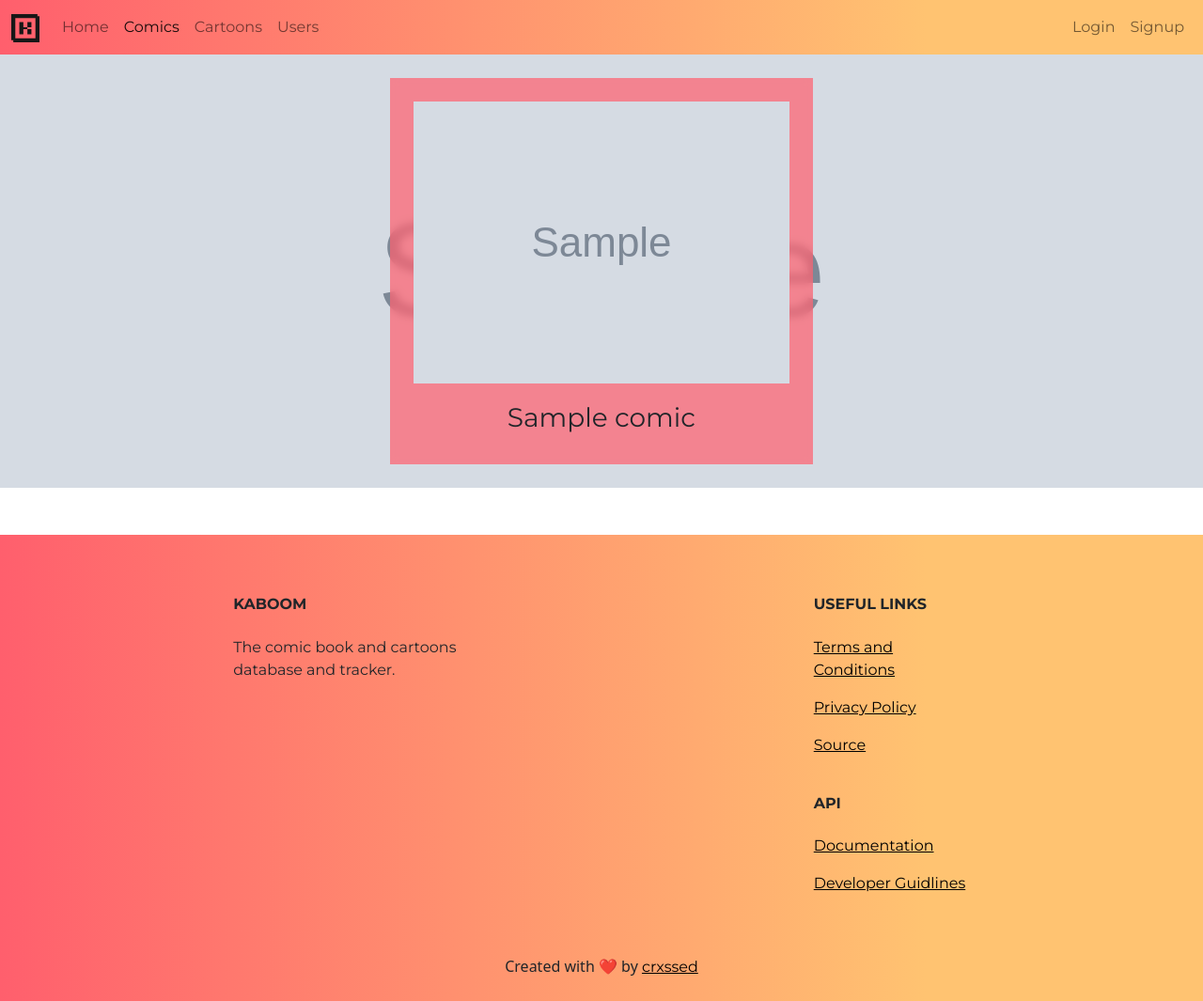
After one commit to kaboom-db/kaboom_old, a Django app: page /comics/1/ in a window 1280 px wide. The commit adds this page. Shown: the whole page at 94% size. Run offline with Django 3.2, Linux system fonts and the light colour scheme; tables that the repository leaves empty hold one stand-in row (values such as "Sample post"); grey boxes marked "Sample" are stand-in pictures.

Commit message:
added base for comic details

```diff
--- /dev/null
+++ b/comics/templates/comics/comic_detail.html
@@ -0,0 +1,19 @@
+{% extends 'base.html' %}
+
+{% block title %}Kaboom - {{ comic.name }}{% endblock %}
+
+{% block content %}
+<div class="header-img-container center" style="background-image: url('{{ comic.banner_image }}');">
+    <div class="media-detail" style="background-color: white;">
+        <img src="{{ comic.cover_image }}" alt="{{ comic.name }} poster" class="media-poster">
+        <div class="media-content">
+            <h3>
+                {{ comic.name }}
+            </h3>
+        </div>
+    </div>
+</div>
+<div class="container section">
+
+</div>
+{% endblock %}
--- a/comics/templates/comics/comics_index.html
+++ b/comics/templates/comics/comics_index.html
@@ -74,7 +74,7 @@
             {% for comic in last_created %}
             <div class="card card-tracker">
                 <img src="{{ comic.cover_image }}" class="card-img" alt="{{ comic.name }} poster">
-                <a href="" class="stretched-link">{{ comic.name }}</a>
+                <a href="{% url 'comic' comic.id %}" class="stretched-link">{{ comic.name }}</a>
                 <div class="card-img-overlay d-flex card-bottom-panel">
                     <div class="d-flex align-self-end flex-column w-100">
                         <div class="card-format">
--- a/comics/urls.py
+++ b/comics/urls.py
@@ -3,5 +3,6 @@ from django.urls import path, include
 from . import views
 
 urlpatterns = [
-    path('', views.comics_index, name='comics_index')
+    path('', views.comics_index, name='comics_index'),
+    path('<int:comic_id>/', views.comic_detail, name='comic'),
 ]
--- a/comics/views.py
+++ b/comics/views.py
@@ -1,4 +1,4 @@
-from django.shortcuts import render
+from django.shortcuts import render, get_object_or_404
 
 from . import models
 
@@ -16,3 +16,11 @@ def comics_index(request):
         'publishers': publishers
     }
     return render(request, 'comics/comics_index.html', context=ctx)
+
+def comic_detail(request, comic_id):
+    comic = get_object_or_404(models.Comic, id=comic_id)
+    ctx = {
+        'active_comics': 'active',
+        'comic': comic
+    }
+    return render(request, 'comics/comic_detail.html', context=ctx)
--- a/static/css/base.css
+++ b/static/css/base.css
@@ -6,7 +6,14 @@ body {
     flex-direction: column;
 }
 
-p, h1, h2, h3, h4, h5, h6, a {
+p,
+h1,
+h2,
+h3,
+h4,
+h5,
+h6,
+a {
     font-family: 'Montserrat', sans-serif;
 }
 
@@ -142,6 +149,45 @@ pre {
     background: linear-gradient(90deg, rgba(255, 95, 109, 1) 0%, rgba(255, 195, 113, 1) 77%);
 }
 
+.header-img-container {
+    background-position: center;
+    background-repeat: no-repeat;
+    background-size: cover;
+    height: auto;
+    padding: 25px;
+}
+
+.media-banner {
+    width: 100%;
+    height: 100%;
+    object-fit: cover;
+}
+
+.media-poster {
+    height: 300px;
+}
+
+.media-content {
+    padding: 20px 20px 0px 20px;
+}
+
+.media-detail {
+    padding: 25px;
+    display: inline-block;
+    height: auto !important;
+    background-color: rgba(255, 95, 109, 0.7) !important;
+    backdrop-filter: blur(5px);
+}
+
+.center {
+    display: flex;
+    flex-direction: column;
+    align-items: center;
+    justify-content: center;
+    align-content: center;
+    text-align: center;
+}
+
 /* width */
 ::-webkit-scrollbar {
     width: 4px;
```
